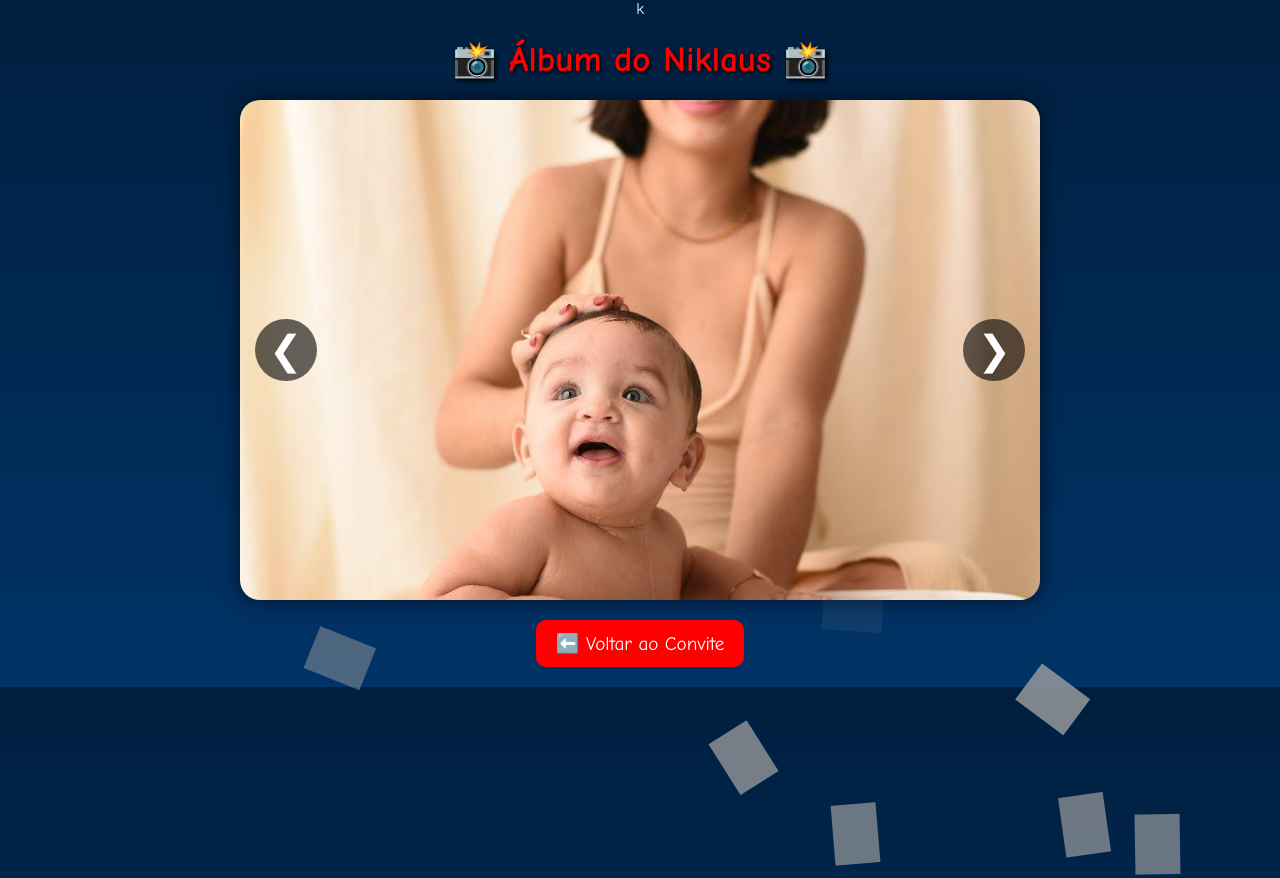
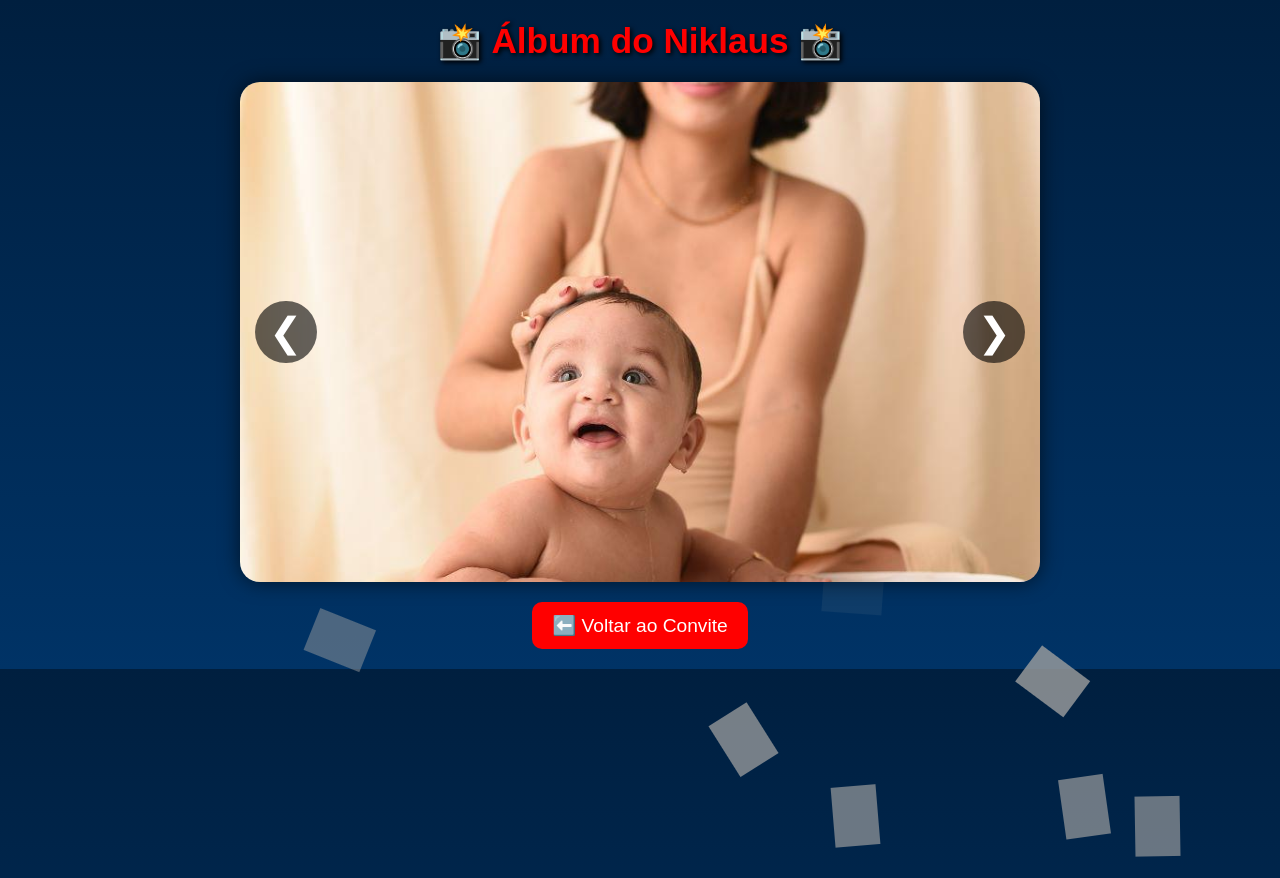
Before and after one commit to lauraain/Convite_Niklaus, a plain HTML site: page album.html in a window 1280 px wide. Shown: the top 878 px of the page. Drawn offline with Linux system fonts and the light colour scheme; grey boxes are pictures that could not be loaded.

Commit message:
Atualizei a fonte do convite

```diff
--- a/album.html
+++ b/album.html
@@ -3,12 +3,12 @@
 <head>
   <meta charset="UTF-8">
   <meta name="viewport" content="width=device-width, initial-scale=1.0">
-  <link rel="shortcut icon" href="favicon.ico" type="image/x-icon">k
+  <link rel="shortcut icon" href="favicon.ico" type="image/x-icon">
   <title>Álbum do Niklaus</title>
   <style>
     body {
       margin: 0;
-      font-family: 'Comic Sans MS', cursive, sans-serif;
+      font-family:sans-serif ;
       background: linear-gradient(to bottom, #001f3f, #003366);
       color: white;
       text-align: center;
```
Also changed, not shown: index.html (+1 -1 lines).
